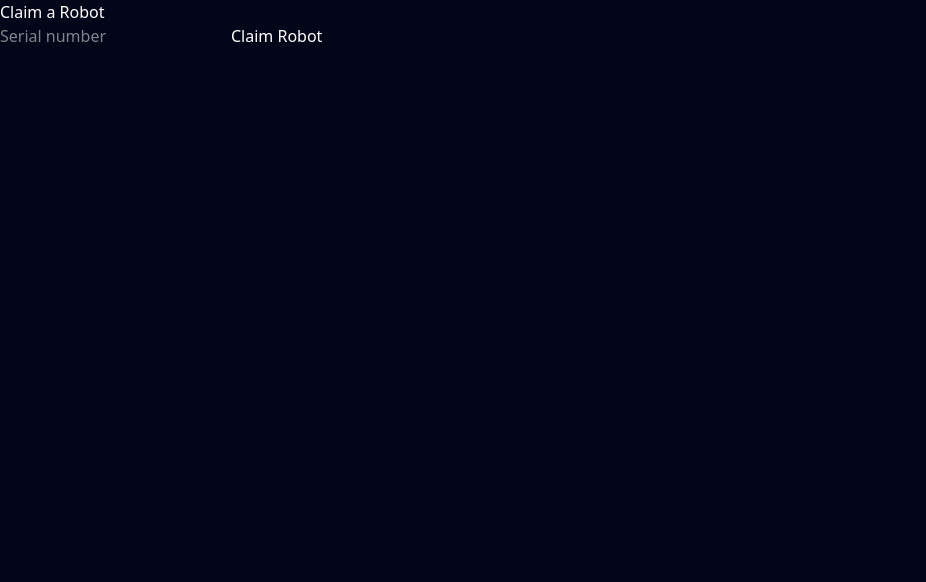
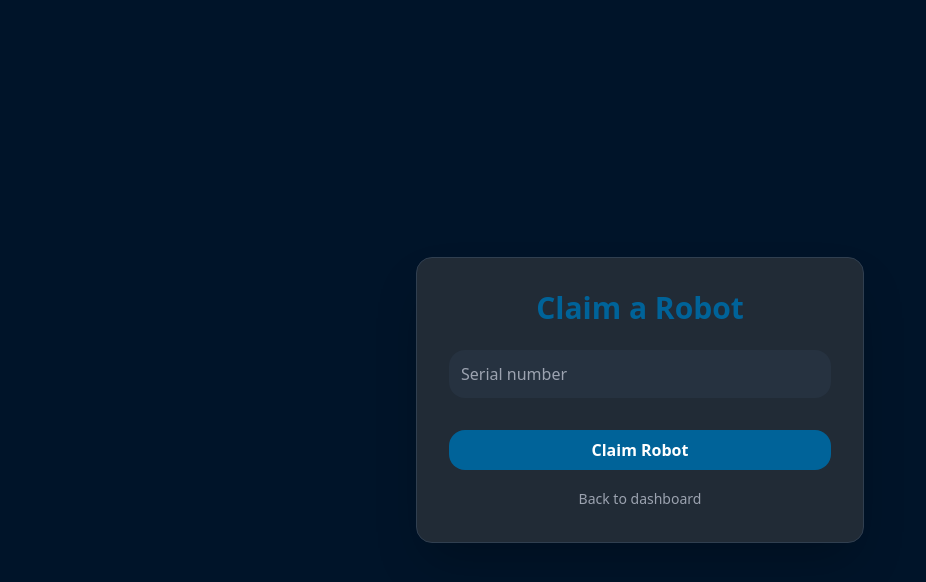
Before and after one commit to AQUAS-mission/aquas-logging, a Next.js app in the folder frontend/: page /robots/claim in a window 1280 px wide. Shown: the top 582 px of the page, without its empty margins (0-926 px from the left). Built offline with nearby package versions, Linux system fonts and the light colour scheme; no server answers.

Commit message:
copy login page UI

```diff
--- a/frontend/app/robots/claim/page.tsx
+++ b/frontend/app/robots/claim/page.tsx
@@ -26,7 +26,10 @@ export default function ClaimRobotPage() {
         }
 
         setLoading(true);
+        setErrorMsg("");
+        setSuccessMsg("");
         // call POST /robots/claim on submit
+        try {
             const response = await fetch(`${API_BASE}/robots/claim`, {
                 method: "POST",
                 headers: {
@@ -57,26 +60,56 @@ export default function ClaimRobotPage() {
                 setErrorMsg("Something went wrong. Please try again.");
                 setSuccessMsg("");
             }
+            // your existing status handling here
+        } finally {
+            setLoading(false);
+        }
+
     };
 
     return (
-        <div>
-        <h1>Claim a Robot</h1>
+        <div className="flex min-h-screen items-center justify-center bg-background text-foreground">
+            <div className="bg-card border border-border backdrop-blur-md p-8 rounded-2xl shadow-2xl w-full max-w-md transition-all hover:shadow-primary/30">
+            <h1 className="text-3xl font-bold text-center text-primary mb-6">
+                Claim a Robot
+            </h1>
 
-        <form onSubmit={handleSubmit}>
+            <form onSubmit={handleSubmit} className="flex flex-col gap-4">
                 <input
                 type="text"
                 placeholder="Serial number"
                 value={serialNumber}
                 onChange={(e) => setSerialNumber(e.target.value)}
+                className="p-3 rounded-lg bg-input text-foreground placeholder-muted-foreground outline-none focus:ring-2 focus:ring-primary/60"
                 />
 
-            <button type="submit">
-            Claim Robot
+                <button
+                type="submit"
+                disabled={loading}
+                className="mt-4 bg-primary hover:bg-primary/90 hover:shadow-lg hover:scale-[1.02] active:scale-[0.97] cursor-pointer disabled:cursor-not-allowed disabled:opacity-50 text-primary-foreground font-semibold py-2 rounded-lg transition-all duration-150"
+                >
+                {loading ? "Claiming..." : "Claim Robot"}
                 </button>
+
+                {errorMsg ? (
+                <p className="text-sm text-red-500">{errorMsg}</p>
+                ) : null}
+
+                {successMsg ? (
+                <p className="text-sm text-green-500">{successMsg}</p>
+                ) : null}
             </form>
-        {errorMsg && <p className="text-red-500">{errorMsg}</p>}
-        {successMsg && <p className="text-green-500">{successMsg}</p>}
+
+            <div className="mt-4 text-center">
+                <button
+                type="button"
+                onClick={() => router.push("/")}
+                className="text-sm text-muted-foreground hover:underline cursor-pointer"
+                >
+                Back to dashboard
+                </button>
+            </div>
+            </div>
         </div>
     );
 }
```
Lines whose indentation alone changed are shown as unchanged.
